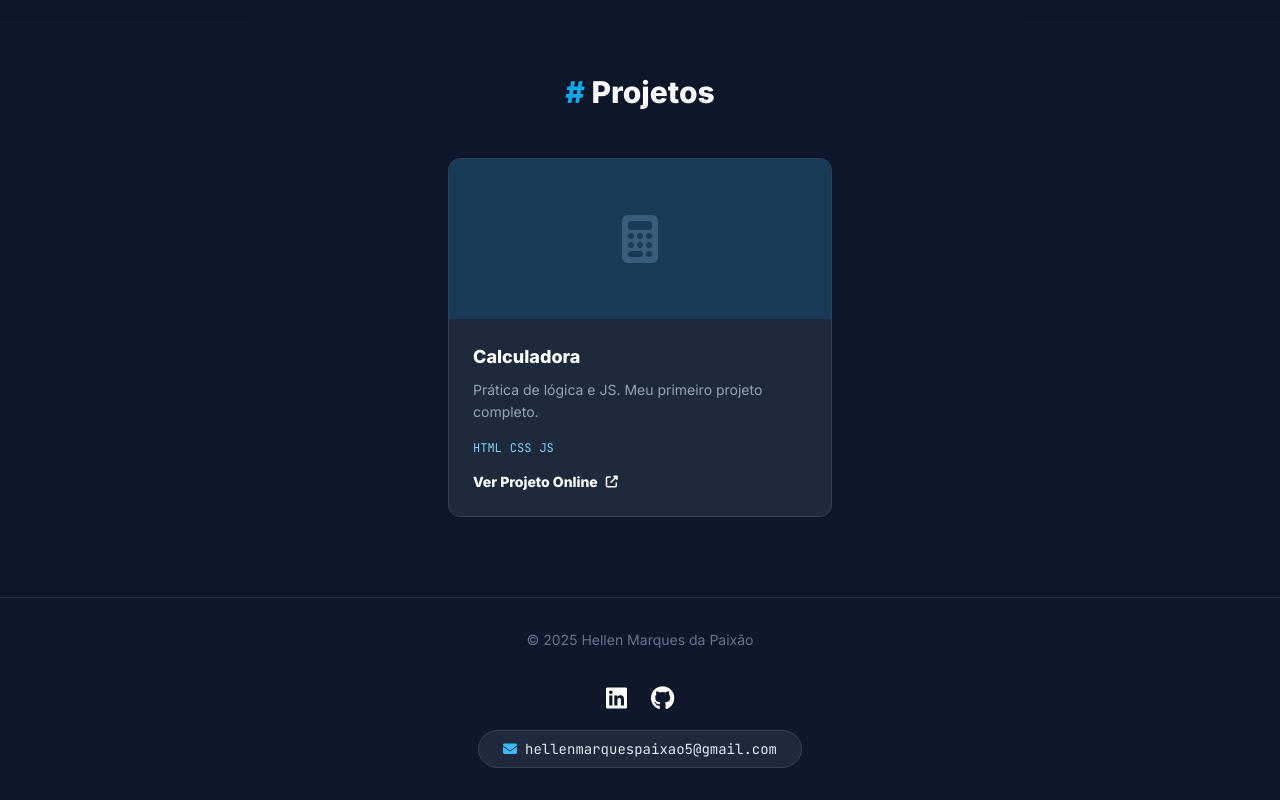
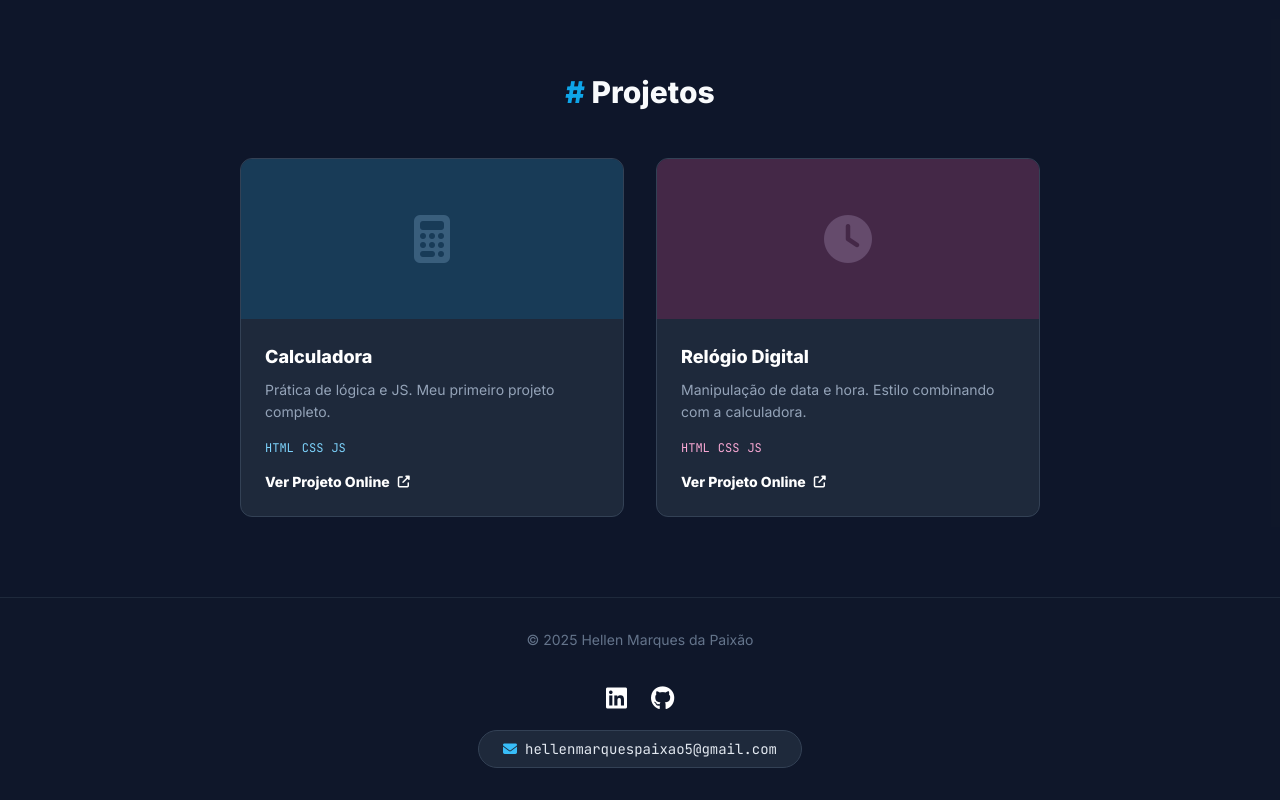
Before and after one commit to Nelle105/Portfolio, a plain HTML site: page index.html in a window 1280 px wide. Shown: the part 2014-2814 px from the top of the page. Drawn offline with nearby package versions, Linux system fonts and the light colour scheme.

Commit message:
add relógio

```diff
--- a/index.html
+++ b/index.html
@@ -1,4 +1,4 @@
-<!DOCTYPE html>
+
 <html lang="pt-BR" class="scroll-smooth">
 <head>
     <meta charset="UTF-8">
@@ -175,10 +175,10 @@
         <div class="max-w-6xl mx-auto px-4">
             <h2 class="text-3xl font-bold mb-12 text-center"><span class="text-sky-500">#</span> Projetos</h2>
 
-            <!-- Centralizando o único projeto -->
-            <div class="flex justify-center">
+            <!-- Grid com 2 projetos -->
+            <div class="flex flex-wrap justify-center gap-8">
 
-                <!-- Projeto 1: Calculadora (com largura limitada para não ficar esticado) -->
+                <!-- Projeto 1: Calculadora -->
                 <div class="bg-card rounded-xl overflow-hidden border border-slate-700 group hover:-translate-y-2 transition duration-300 w-full max-w-sm">
                     <div class="h-40 bg-slate-800 flex items-center justify-center relative overflow-hidden">
                         <div class="absolute inset-0 bg-sky-600/20 group-hover:bg-transparent transition"></div>
@@ -189,11 +189,27 @@
                         <p class="text-slate-400 text-sm mb-4 leading-relaxed">Prática de lógica e JS. Meu primeiro projeto completo.</p>
                         <div class="flex gap-2 text-xs font-mono text-sky-300 mb-4"><span>HTML</span> <span>CSS</span> <span>JS</span></div>
 
-                        <!-- Link Calculadora -->
                         <a href="https://nelle105.github.io/Calculadora/" target="_blank" class="text-sm font-bold text-white hover:text-sky-400 transition flex items-center gap-2">
                             Ver Projeto Online <i class="fas fa-external-link-alt text-xs"></i>
                         </a>
+                    </div>
+                </div>
 
+                <!-- Projeto 2: Relógio Digital -->
+                <div class="bg-card rounded-xl overflow-hidden border border-slate-700 group hover:-translate-y-2 transition duration-300 w-full max-w-sm">
+                    <div class="h-40 bg-slate-800 flex items-center justify-center relative overflow-hidden">
+                        <div class="absolute inset-0 bg-pink-600/20 group-hover:bg-transparent transition"></div>
+                        <i class="fas fa-clock text-5xl text-slate-600 group-hover:text-pink-400 transition"></i>
+                    </div>
+                    <div class="p-6">
+                        <h3 class="text-lg font-bold text-white mb-2">Relógio Digital</h3>
+                        <p class="text-slate-400 text-sm mb-4 leading-relaxed">Manipulação de data e hora. Estilo combinando com a calculadora.</p>
+                        <div class="flex gap-2 text-xs font-mono text-pink-300 mb-4"><span>HTML</span> <span>CSS</span> <span>JS</span></div>
+
+                        <!-- Link Relógio ATUALIZADO -->
+                        <a href="https://nelle105.github.io/relogio/" target="_blank" class="text-sm font-bold text-white hover:text-pink-400 transition flex items-center gap-2">
+                            Ver Projeto Online <i class="fas fa-external-link-alt text-xs"></i>
+                        </a>
                     </div>
                 </div>
 
@@ -210,7 +226,7 @@
                 <a href="https://github.com" target="_blank" class="text-white hover:text-sky-400 transition" title="GitHub"><i class="fab fa-github text-2xl"></i></a>
             </div>
 
-            <!-- Email por extenso para copiar -->
+            <!-- Email por extenso -->
             <div class="bg-slate-800 px-6 py-2 rounded-full border border-slate-700 flex items-center gap-2">
                 <i class="fas fa-envelope text-sky-400"></i>
                 <span class="text-slate-200 font-mono">hellenmarquespaixao5@gmail.com</span>
```
